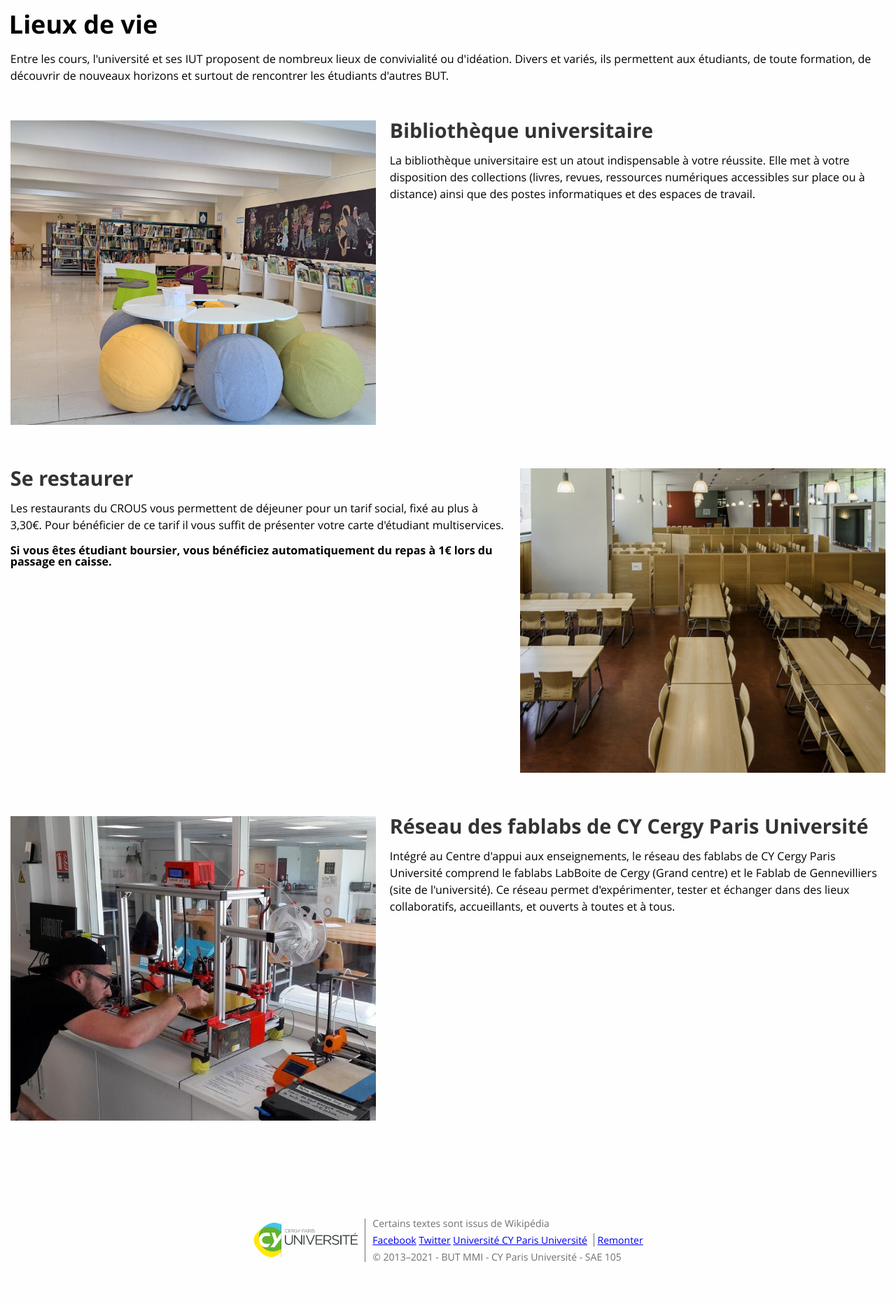
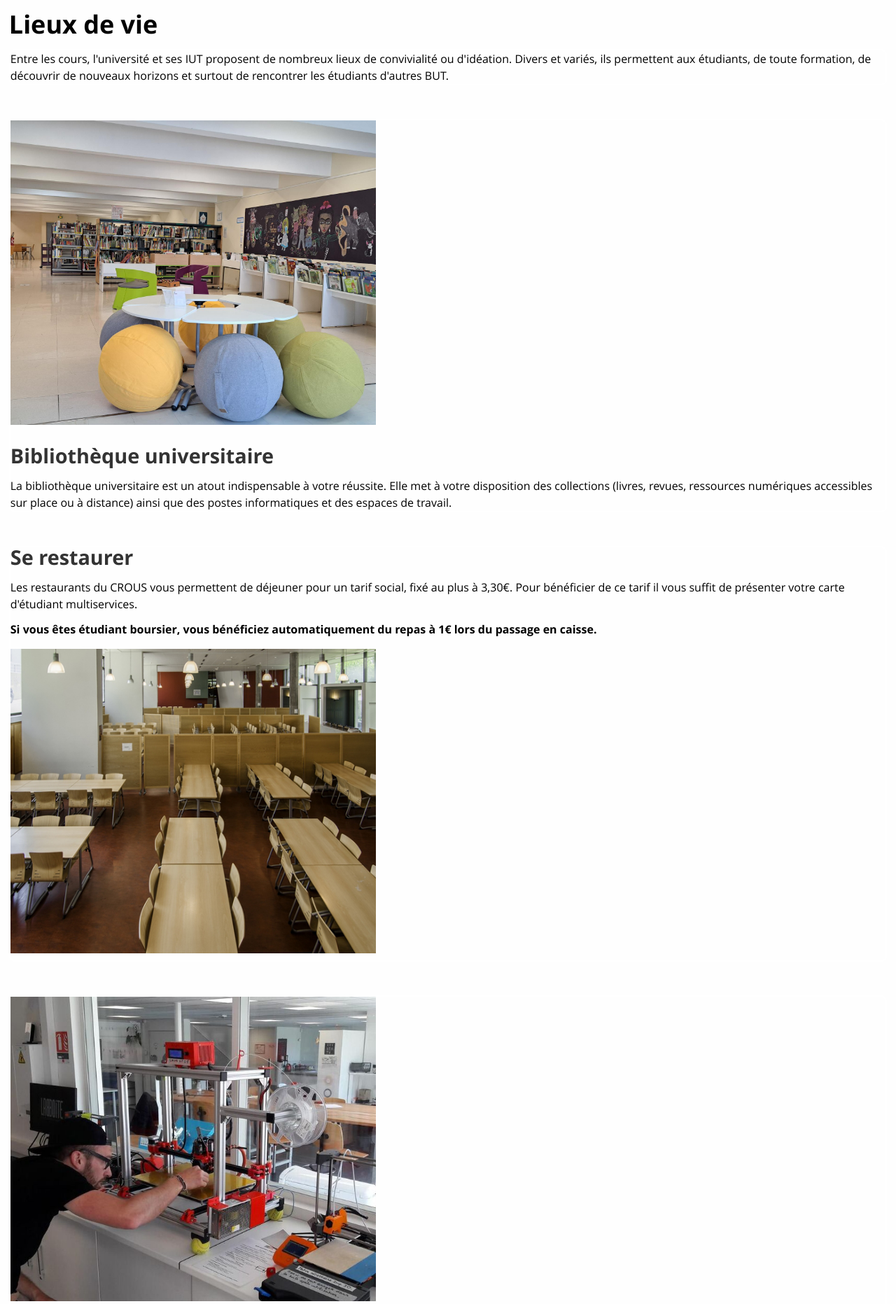
Before and after one commit to nssevy/SAE-105, a PHP site: page /lieux-de-vie.php in a window 1280 px wide. Shown: the part 599-2462 px from the top of the page at 70% size. Before the commit the page ends 2402 px from the top, so only its background shows below. Run offline with PHP 8.4, Linux system fonts and the light colour scheme; grey boxes are pictures that could not be loaded.

Commit message:
flex-wrap

```diff
--- a/lieu-de-vie-css/css/ne-pas-modifier/lieux-de-vie.css
+++ b/lieu-de-vie-css/css/ne-pas-modifier/lieux-de-vie.css
@@ -25,7 +25,7 @@ h1 {
 
 .contenu {
     display: flex;
-    flex-wrap: nowrap;
+    flex-wrap: wrap;
     justify-content: flex-start;
     gap: 20px;
 }
```
